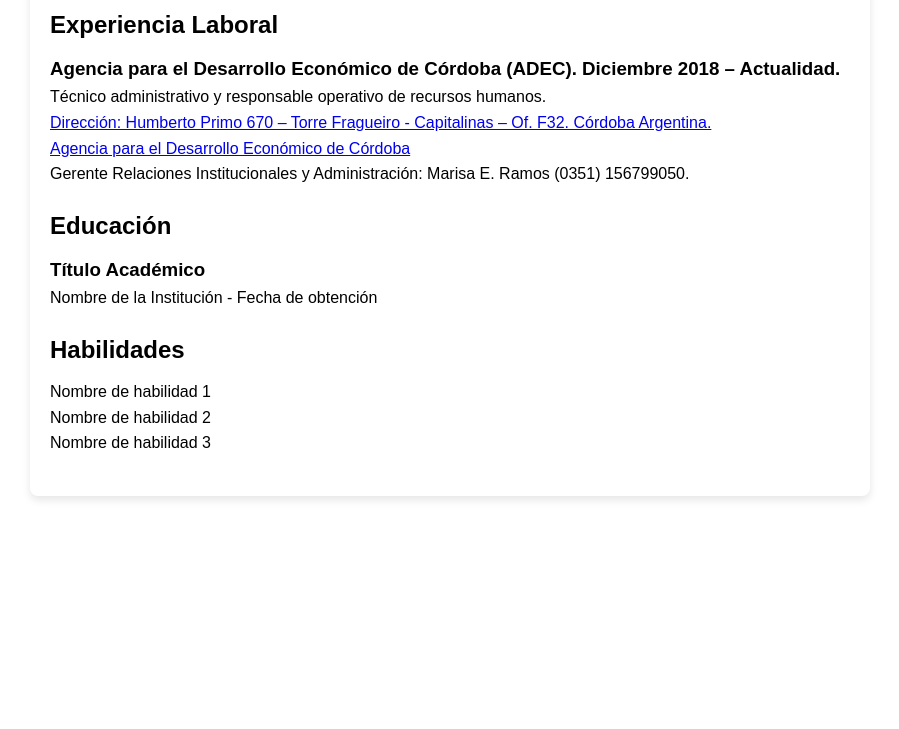
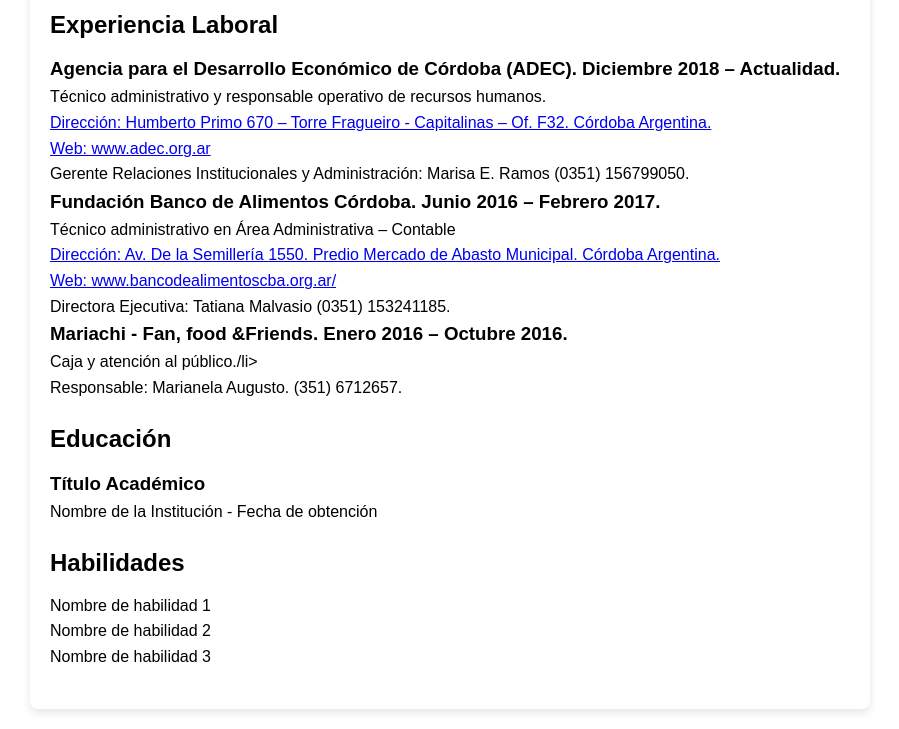
Before and after one commit to japgarro/Desarrollo-Full-stack-Fundacion-telefonica, a plain HTML site: page cv.html in a window 1280 px wide. Shown: the part 105-834 px from the top of the page, without its empty margins (190-1089 px from the left). Before the commit the page ends 800 px from the top, so only its background shows below. Drawn offline with Linux system fonts and the light colour scheme.

Commit message:
Update cv.html

```diff
--- a/cv.html
+++ b/cv.html
@@ -26,11 +26,36 @@
                 <ul>
                     <li>Técnico administrativo y responsable operativo de recursos humanos.</li>
                     <li><a href="https://www.google.com/maps/place/capitalinas,+C%C3%B3rdoba/@-31.407011,-64.1902167,17z/data=!3m1!4b1!4m6!3m5!1s0x9432987c6b625de7:0xe8339f77d4c8c4c4!8m2!3d-31.4069487!4d-64.190526!16s%2Fg%2F11bvtfb3pt?entry=ttu">Dirección: Humberto Primo 670 – Torre Fragueiro - Capitalinas – Of. F32. Córdoba Argentina.</a></li>
-                    <li><a href="www.adec.org.ar" target="_blank">Agencia para el Desarrollo Económico de Córdoba</a></li>
+                    <li><a href="www.adec.org.ar" target="_blank">Web: www.adec.org.ar</a></li>
                     <li>Gerente Relaciones Institucionales y Administración: Marisa E. Ramos (0351) 156799050.</li>
                 </ul>
                 </p>
             </li>
+
+            <li>
+                <h3>Fundación Banco de Alimentos Córdoba. Junio 2016 – Febrero 2017.</h3>
+                <p>
+                <ul>
+                    <li>Técnico administrativo en Área Administrativa – Contable</li>
+                    <li><a href="https://www.google.com/maps/place/Mercado+de+Abasto/@-31.3913967,-64.1111175,15z/data=!4m2!3m1!1s0x0:0xc93a4dc6b8bb8848?sa=X&ved=2ahUKEwjb_JWfkLWAAxUwkZUCHQv5B5sQ_BJ6BAhXEAA&ved=2ahUKEwjb_JWfkLWAAxUwkZUCHQv5B5sQ_BJ6BAhqEAg">Dirección: Av. De la Semillería 1550. Predio Mercado de Abasto Municipal. Córdoba Argentina. </a></li>
+                    <li><a href="https://bancodealimentoscba.org.ar/" target="_blank">Web: www.bancodealimentoscba.org.ar/</a></li>
+                    <li>Directora Ejecutiva: Tatiana Malvasio (0351) 153241185.</li>
+                </ul>
+                </p>
+            </li>
+
+
+
+            <li>
+                <h3>Mariachi - Fan, food &Friends. Enero 2016 – Octubre 2016.</h3>
+                <p>
+                <ul>
+                    <li>Caja y atención al público./li>
+                    <li>Responsable: Marianela Augusto. (351) 6712657.</li>
+                </ul>
+                </p>
+            </li>
+
             <!-- Agregar más experiencias laborales aquí -->
             </ul>
         </section>
```
